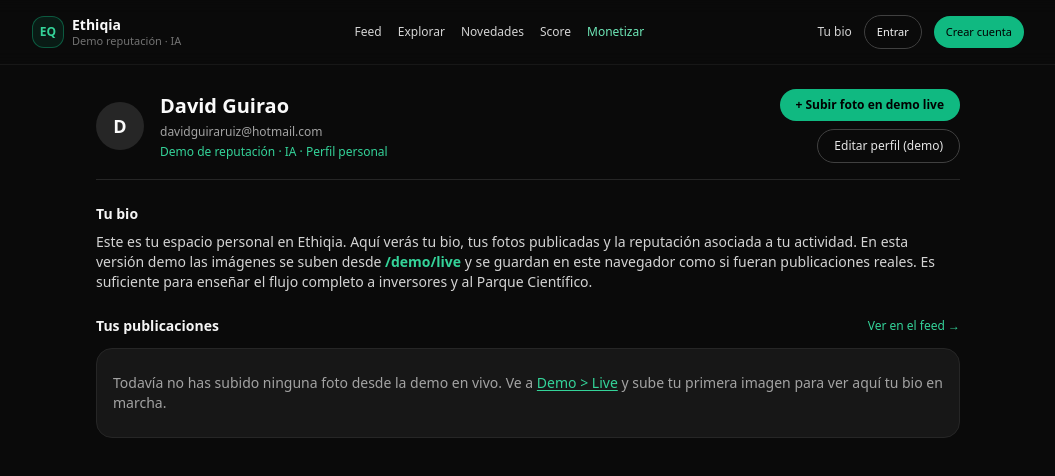
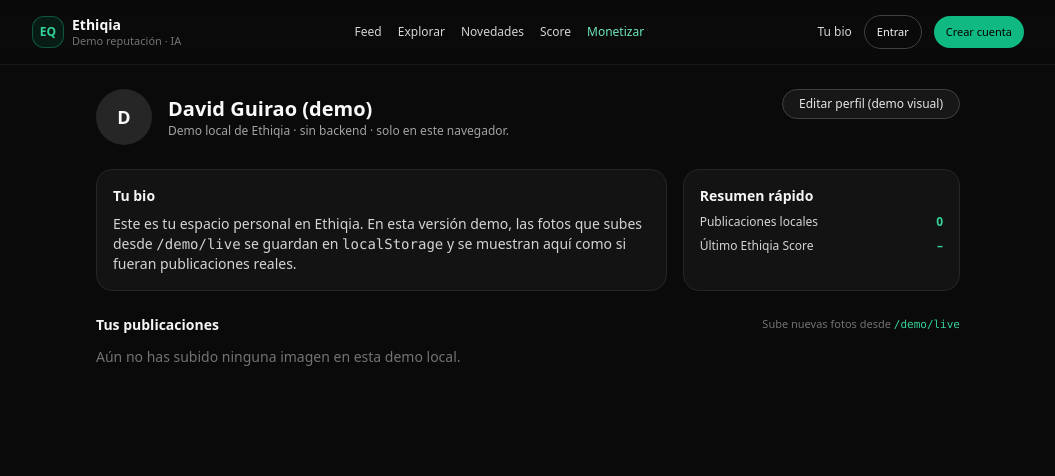
Before and after one commit to veletcosmetics/ethiqia-frontend, a Next.js app: page /profile in a window 1280 px wide. Shown: the top 476 px of the page, without its empty margins (112-1167 px from the left). Built offline with nearby package versions, Linux system fonts and the light colour scheme.

Commit message:
Update page.tsx

```diff
--- a/app/profile/page.tsx
+++ b/app/profile/page.tsx
@@ -2,19 +2,31 @@
 
 import { useEffect, useState } from 'react';
 
-type StoredPost = {
-  id: string;
-  imageUrl: string;
-  score?: number;
-  createdAt?: number;
-};
-
-type ProfilePost = {
+type DemoPost = {
   id: string;
   imageUrl: string;
   score: number;
   createdAt: number;
+  caption?: string;
+  authenticity?: number;
+  aiProbability?: number;
+  coherence?: number;
 };
+
+const STORAGE_KEY_FEED = 'ethiqia_feed_posts';
+
+function loadLocalPosts(): DemoPost[] {
+  if (typeof window === 'undefined') return [];
+  try {
+    const raw = localStorage.getItem(STORAGE_KEY_FEED);
+    if (!raw) return [];
+    const data = JSON.parse(raw);
+    if (!Array.isArray(data)) return [];
+    return data;
+  } catch {
+    return [];
+  }
+}
 
 function formatDate(ts: number) {
   try {
@@ -31,92 +43,71 @@ function formatDate(ts: number) {
 }
 
 export default function ProfilePage() {
-  const [posts, setPosts] = useState<ProfilePost[]>([]);
+  const [posts, setPosts] = useState<DemoPost[]>([]);
 
   useEffect(() => {
-    if (typeof window === 'undefined') return;
-
-    try {
-      const raw = localStorage.getItem('ethiqia_feed_posts');
-      if (!raw) return;
-
-      const parsed: StoredPost[] = JSON.parse(raw);
-      const cleaned = parsed
-        .filter((p) => p && p.imageUrl)
-        .sort(
+    const list = loadLocalPosts().sort(
       (a, b) => (b.createdAt ?? 0) - (a.createdAt ?? 0)
-        )
-        .map<ProfilePost>((p, index) => ({
-          id: p.id ?? `local-${index}`,
-          imageUrl: p.imageUrl,
-          score: p.score ?? 75,
-          createdAt: p.createdAt ?? Date.now(),
-        }));
-
-      setPosts(cleaned);
-    } catch (err) {
-      console.error('Error leyendo publicaciones de perfil:', err);
-    }
+    );
+    setPosts(list);
   }, []);
 
-  const lastScore = posts[0]?.score ?? null;
+  const total = posts.length;
+  const last = posts[0];
 
   return (
     <main className="min-h-[calc(100vh-64px)] bg-neutral-950 text-neutral-50">
       <section className="max-w-4xl mx-auto px-4 py-6 space-y-6">
         {/* Cabecera perfil */}
-        <header className="flex flex-col md:flex-row md:items-center md:justify-between gap-4 border-b border-neutral-800 pb-4">
+        <header className="flex flex-col gap-4 md:flex-row md:items-center md:justify-between">
           <div className="flex items-center gap-4">
-            <div className="h-12 w-12 flex items-center justify-center rounded-full bg-neutral-800 text-lg font-semibold">
+            <div className="h-14 w-14 rounded-full bg-neutral-800 flex items-center justify-center text-lg font-semibold">
               D
             </div>
-            <div className="space-y-1">
-              <h1 className="text-xl font-semibold">David Guirao</h1>
+            <div>
+              <h1 className="text-xl font-semibold">David Guirao (demo)</h1>
               <p className="text-xs text-neutral-400">
-                davidguiraruiz@hotmail.com
-              </p>
-              <p className="text-xs text-emerald-400">
-                Demo de reputación · IA · Perfil personal
+                Demo local de Ethiqia · sin backend · solo en este navegador.
               </p>
             </div>
           </div>
+          <button className="self-start rounded-full border border-neutral-700 bg-neutral-900 px-4 py-1.5 text-xs text-neutral-200 hover:border-emerald-400 hover:text-emerald-300">
+            Editar perfil (demo visual)
+          </button>
+        </header>
 
-          <div className="flex flex-col md:items-end gap-2">
-            <a
-              href="/demo/live"
-              className="rounded-full bg-emerald-500 px-4 py-2 text-xs font-semibold text-black hover:bg-emerald-400 text-center"
-            >
-              + Subir foto en demo live
-            </a>
-            <button
-              type="button"
-              className="rounded-full border border-neutral-700 px-4 py-2 text-xs text-neutral-200 hover:border-emerald-500 hover:text-emerald-400"
-            >
-              Editar perfil (demo)
-            </button>
-            {lastScore !== null && (
+        {/* Bio + métricas rápidas */}
+        <section className="grid gap-4 md:grid-cols-3">
+          <div className="md:col-span-2 rounded-2xl border border-neutral-800 bg-neutral-900/70 p-4 space-y-2">
+            <h2 className="text-sm font-semibold text-neutral-100">Tu bio</h2>
+            <p className="text-sm text-neutral-300">
+              Este es tu espacio personal en Ethiqia. En esta versión demo, las
+              fotos que subes desde <code>/demo/live</code> se guardan en{' '}
+              <code>localStorage</code> y se muestran aquí como si fueran
+              publicaciones reales.
+            </p>
+          </div>
+
+          <div className="rounded-2xl border border-neutral-800 bg-neutral-900/70 p-4 text-xs space-y-2">
+            <h3 className="text-sm font-semibold text-neutral-100">
+              Resumen rápido
+            </h3>
+            <p className="flex justify-between text-neutral-300">
+              <span>Publicaciones locales</span>
+              <span className="font-semibold text-emerald-400">{total}</span>
+            </p>
+            <p className="flex justify-between text-neutral-300">
+              <span>Último Ethiqia Score</span>
+              <span className="font-semibold text-emerald-400">
+                {last ? `${last.score}/100` : '–'}
+              </span>
+            </p>
+            {last && (
               <p className="text-[11px] text-neutral-500">
-                Último Ethiqia Score de tus publicaciones demo:{' '}
-                <span className="text-emerald-400 font-semibold">
-                  {lastScore}/100
-                </span>
+                Última publicación: {formatDate(last.createdAt)}
               </p>
             )}
           </div>
-        </header>
-
-        {/* Bio */}
-        <section className="space-y-2">
-          <h2 className="text-sm font-semibold text-neutral-100">Tu bio</h2>
-          <p className="text-sm text-neutral-300">
-            Este es tu espacio personal en Ethiqia. Aquí verás tu bio, tus fotos
-            publicadas y la reputación asociada a tu actividad. En esta versión
-            demo las imágenes se suben desde{' '}
-            <span className="font-semibold text-emerald-400">/demo/live</span> y
-            se guardan en este navegador como si fueran publicaciones reales. Es
-            suficiente para enseñar el flujo completo a inversores y al Parque
-            Científico.
-          </p>
         </section>
 
         {/* Tus publicaciones */}
@@ -125,56 +116,51 @@ export default function ProfilePage() {
             <h2 className="text-sm font-semibold text-neutral-100">
               Tus publicaciones
             </h2>
-            <a
-              href="/feed"
-              className="text-xs text-emerald-400 hover:underline underline-offset-2"
-            >
-              Ver en el feed →
-            </a>
+            <span className="text-[11px] text-neutral-500">
+              Sube nuevas fotos desde{' '}
+              <code className="text-emerald-400">/demo/live</code>
+            </span>
           </div>
 
           {posts.length === 0 && (
-            <div className="rounded-2xl border border-neutral-800 bg-neutral-900 px-4 py-6 text-sm text-neutral-400">
-              Todavía no has subido ninguna foto desde la demo en vivo. Ve a{' '}
-              <a
-                href="/demo/live"
-                className="text-emerald-400 underline underline-offset-2"
-              >
-                Demo &gt; Live
-              </a>{' '}
-              y sube tu primera imagen para ver aquí tu bio en marcha.
-            </div>
+            <p className="text-sm text-neutral-500">
+              Aún no has subido ninguna imagen en esta demo local.
+            </p>
           )}
 
-          {posts.length > 0 && (
-            <div className="grid grid-cols-1 sm:grid-cols-2 gap-4">
+          <div className="grid gap-4 md:grid-cols-2">
             {posts.map((post) => (
-                <div
+              <article
                 key={post.id}
-                  className="rounded-2xl border border-neutral-800 bg-neutral-900 overflow-hidden"
+                className="overflow-hidden rounded-2xl border border-neutral-900 bg-neutral-900/80 flex flex-col"
               >
                 <div className="bg-black">
                   <img
                     src={post.imageUrl}
-                      alt="Tu publicación"
-                      className="w-full h-56 object-cover"
+                    alt={post.caption || 'Publicación Ethiqia'}
+                    className="w-full max-h-[320px] object-contain bg-black"
                   />
                 </div>
-                  <div className="px-3 py-2 space-y-1">
-                    <p className="text-xs text-neutral-300">
-                      Ethiqia Score demo:{' '}
+                <div className="px-4 py-3 space-y-2 text-xs">
+                  <p className="text-[11px] text-neutral-500">
+                    {formatDate(post.createdAt)}
+                  </p>
+                  <div className="flex items-center justify-between">
+                    <span className="text-neutral-300">Ethiqia Score</span>
                     <span className="font-semibold text-emerald-400">
                       {post.score}/100
                     </span>
-                    </p>
-                    <p className="text-[11px] text-neutral-500">
-                      Subida el {formatDate(post.createdAt)}
-                    </p>
+                  </div>
+                  <div className="h-1.5 w-full rounded-full bg-neutral-800 overflow-hidden">
+                    <div
+                      className="h-full rounded-full bg-emerald-500"
+                      style={{ width: `${Math.min(post.score ?? 0, 100)}%` }}
+                    />
                   </div>
                 </div>
+              </article>
             ))}
           </div>
-          )}
         </section>
       </section>
     </main>
```
Lines whose indentation alone changed are shown as unchanged.
